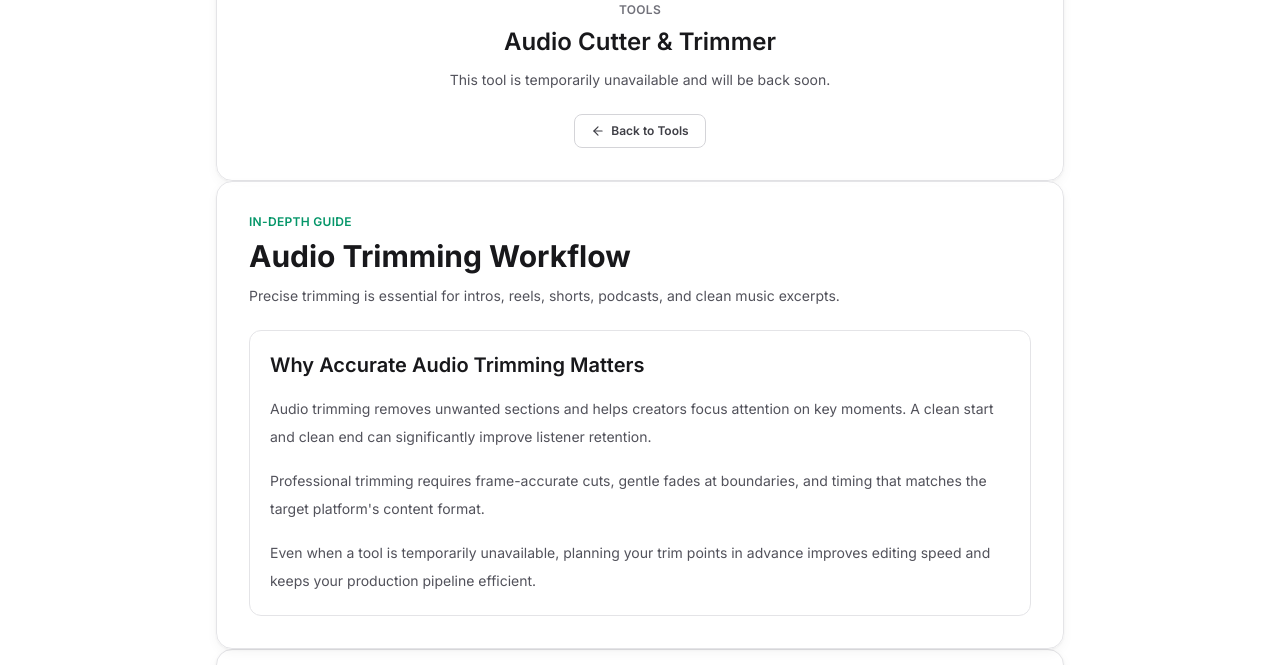
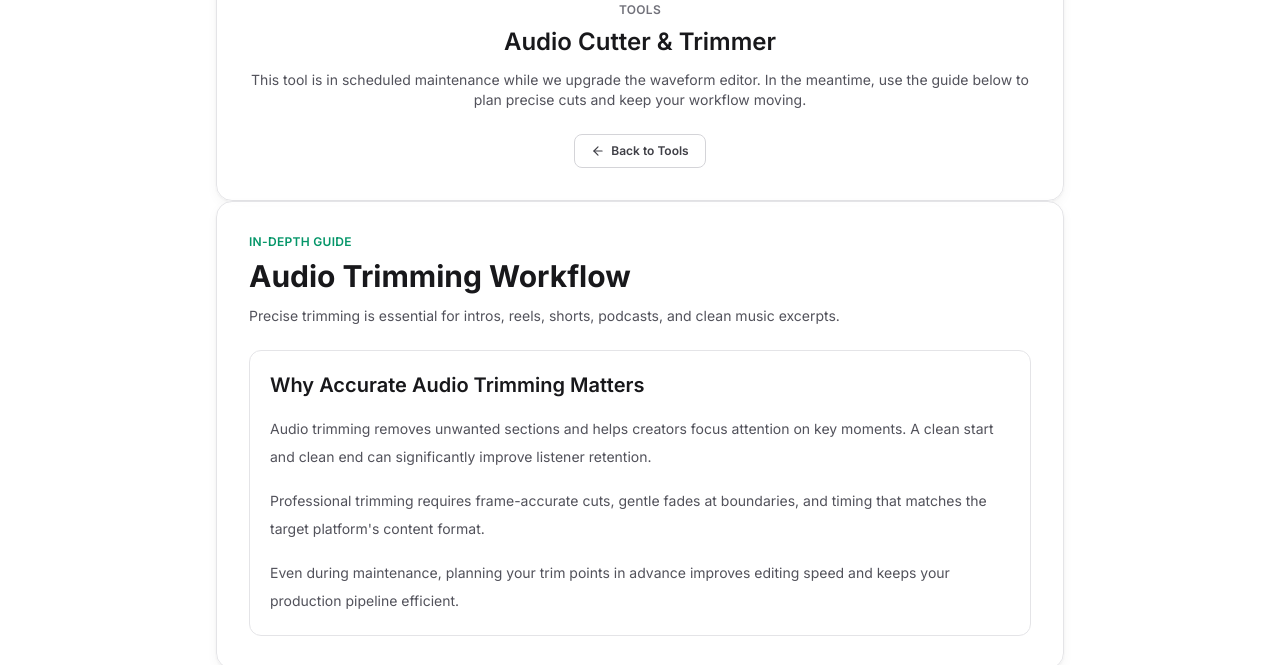
Before and after one commit to 9329238475x-wq/tunevid-final, a Next.js app: page /tools/audio-trimmer in a window 1280 px wide. Shown: the part 220-885 px from the top of the page. Built offline with nearby package versions, Linux system fonts and the light colour scheme; no server answers.

Commit message:
UI changes

```diff
--- a/src/app/resources/page.tsx
+++ b/src/app/resources/page.tsx
@@ -57,7 +57,9 @@ export default function ResourcesPage() {
 
         <h2>5. Related Pages</h2>
         <ul>
+          <li><Link href="/blog">Creator Blog</Link></li>
           <li><Link href="/about">About Us</Link></li>
+          <li><Link href="/editorial-policy">Editorial Policy</Link></li>
           <li><Link href="/privacy-policy">Privacy Policy</Link></li>
           <li><Link href="/terms">Terms of Service</Link></li>
           <li><Link href="/contact">Contact</Link></li>
--- a/src/app/tools/audio-trimmer/page.tsx
+++ b/src/app/tools/audio-trimmer/page.tsx
@@ -15,7 +15,8 @@ export default function AudioTrimmerPage() {
         <p className="text-xs font-semibold uppercase tracking-wide text-zinc-500 dark:text-zinc-400">Tools</p>
         <h1 className="mt-2 text-2xl font-semibold">Audio Cutter & Trimmer</h1>
         <p className="mt-3 text-sm text-zinc-600 dark:text-zinc-300">
-          This tool is temporarily unavailable and will be back soon.
+          This tool is in scheduled maintenance while we upgrade the waveform editor. In the meantime, use the
+          guide below to plan precise cuts and keep your workflow moving.
         </p>
 
         <SafeLink
@@ -33,7 +34,7 @@ export default function AudioTrimmerPage() {
         articleParagraphs={[
           "Audio trimming removes unwanted sections and helps creators focus attention on key moments. A clean start and clean end can significantly improve listener retention.",
           "Professional trimming requires frame-accurate cuts, gentle fades at boundaries, and timing that matches the target platform's content format.",
-          "Even when a tool is temporarily unavailable, planning your trim points in advance improves editing speed and keeps your production pipeline efficient."
+          "Even during maintenance, planning your trim points in advance improves editing speed and keeps your production pipeline efficient."
         ]}
       />
       <ToolResourceSection {...TOOL_RESOURCE_CONTENT["audio-trimmer"]} />
--- a/src/app/tools/page.tsx
+++ b/src/app/tools/page.tsx
@@ -62,7 +62,7 @@ const TOOL_CARDS = [
   },
   {
     title: "Audio Cutter & Trimmer",
-    description: "Precision waveform editor with visual selection. Temporarily unavailable while improvements are in progress.",
+    description: "Precision waveform editor with visual selection. Maintenance upgrades in progress for the next release.",
     href: "/tools/audio-trimmer",
     icon: Scissors,
     accent: "#6366f1",
```
Also changed, not shown: 1 other file (tests, documents, lock files or other folders).
